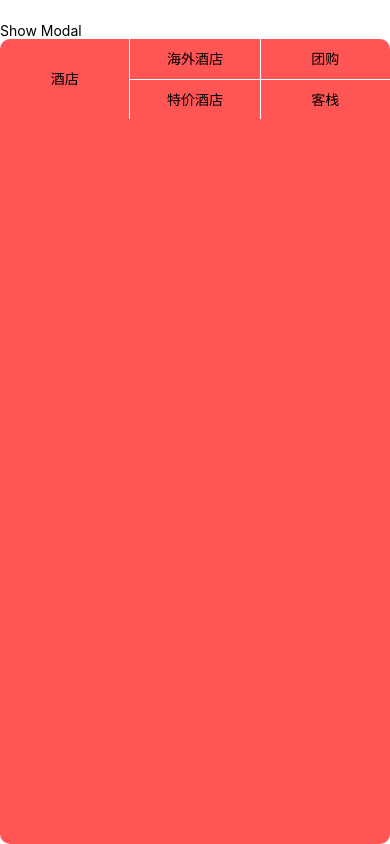
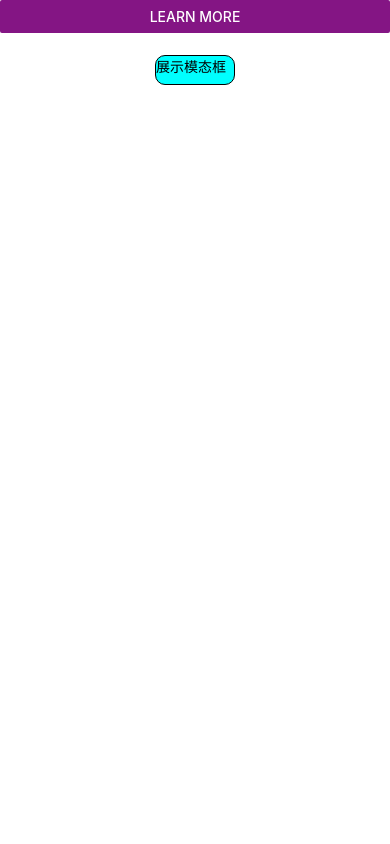
Before and after one commit to yokattasama/react_native_practice_pro_0, a React Native app: screen / in a window 390 px wide. Built offline with nearby package versions, Linux system fonts and the light colour scheme; what react-native would draw is missing.

Commit message:
touchablehilight

```diff
--- a/App.js
+++ b/App.js
@@ -317,9 +317,19 @@ class ModalExample extends React.Component {
   setModalVisible(visible) {
     this.setState({ modalVisible: visible });
   }
+  onPressLearnMore() {
+    Alert.alert('哈哈哈哈哈哈')
+  }
 
   render() {
     return (
+    <>
+        <Button
+           onPress={this.onPressLearnMore}
+           title="Learn More"
+           color="#841584"
+           accessibilityLabel="Learn more about this purple button"
+         />
       <View style={{ marginTop: 22 }}>
         <Modal
           animationType="slide"
@@ -332,46 +342,39 @@ class ModalExample extends React.Component {
           <View style={[styles.modalBox, {marginTop: 22} ]}>
             <View>
               <Text>Hello World!</Text>
-              <Text>Hello World!</Text>
-              <Text>Hello World!</Text>
-              <Text>Hello World!</Text>
-              <Text>Hello World!</Text>
-              <Text>Hello World!</Text>
-              <Text>Hello World!</Text>
-              <Text>Hello World!</Text>
-              <Text>Hello World!</Text>
-              <Text>Hello World!</Text>
-
-              <View style={{flex: 1, height: 300, marginTop: 20, width: '100%', flexDirection: 'row',justifyContent: 'center', alignItems: 'center', backgroundColor: 'blue'}}>
               <TouchableHighlight
-                    style={[{flex: 1, height: 30, width: 80, backgroundColor: 'aqua', borderRadius: 10, borderWidth: 1/PixelRatio.get()}]}
+                 style={[{marginRight: 'auto',marginLeft: 'auto', height: 30, width: 80, backgroundColor: 'aqua', borderRadius: 10, borderWidth: 1/PixelRatio.get()}]}
+                 underlayColor={'#f55'}
                  onPress={() => {
                    this.setModalVisible(!this.state.modalVisible);
                  }}
                >
-                    <Text style={[{textAlign: 'center'}]}>Hide Modal</Text>
+                 <Text style={[{textAlign: 'center'}]}>隐藏模态框</Text>
                </TouchableHighlight>
             </View>
           </View>
-          </View>
         </Modal>
-
             <TouchableHighlight
+              underlayColor={'green'}
               onPress={() => {
                 this.setModalVisible(true);
               }}
+              style={[{marginRight: 'auto',marginLeft: 'auto', height: 30, width: 80, backgroundColor: 'aqua', borderRadius: 10, borderWidth: 1/PixelRatio.get()}]}
               >
-          <Text>Show Modal</Text>
+                <Text>
+                    展示模态框
+                </Text>
             </TouchableHighlight>
       </View>
+      </>
     );
   }
 }
+//<Adv />
 const App: () => React$Node = () => {
       return (
         <>
             <ModalExample />
-            <Adv />
         </>
       );
     };
```
Lines whose indentation alone changed are shown as unchanged.
